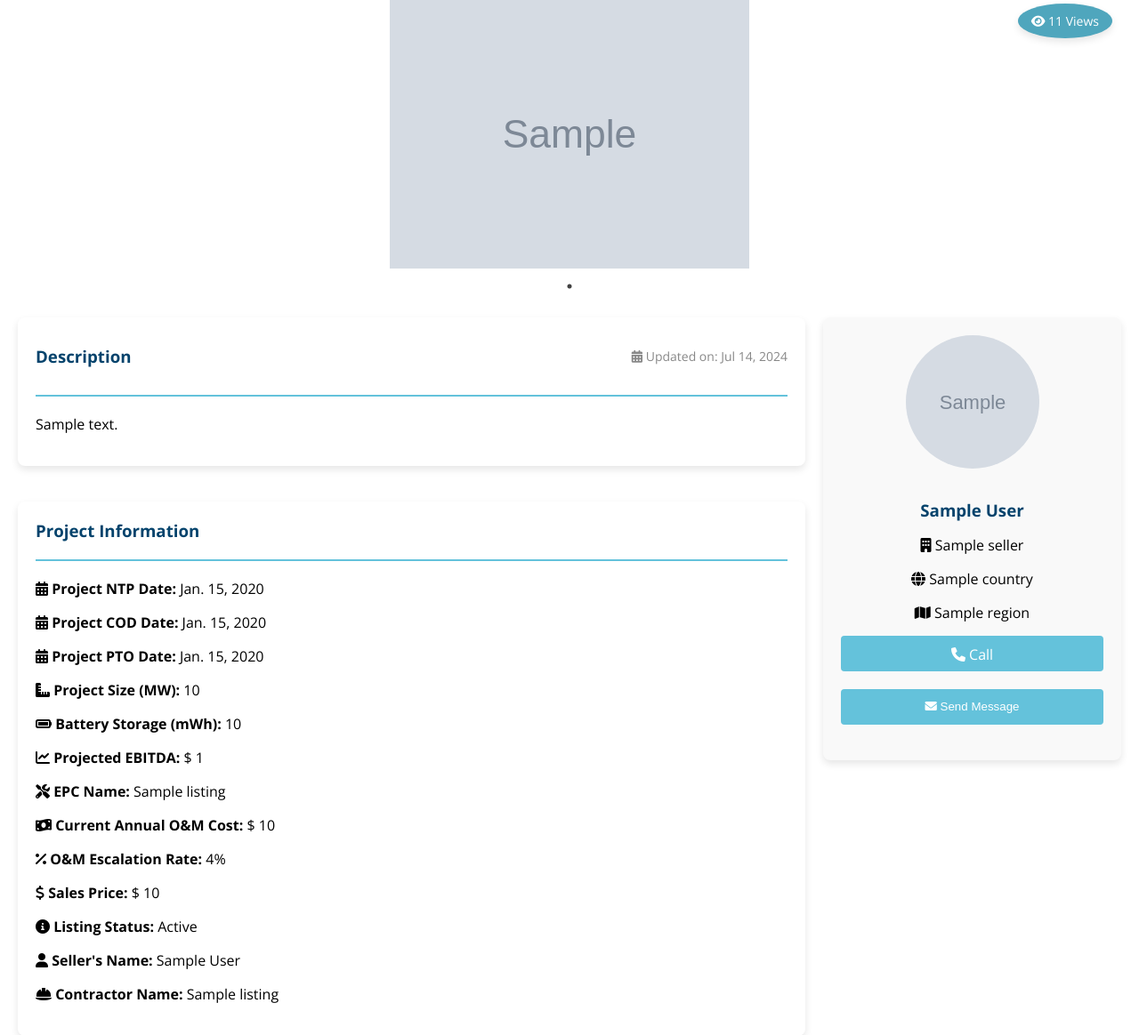
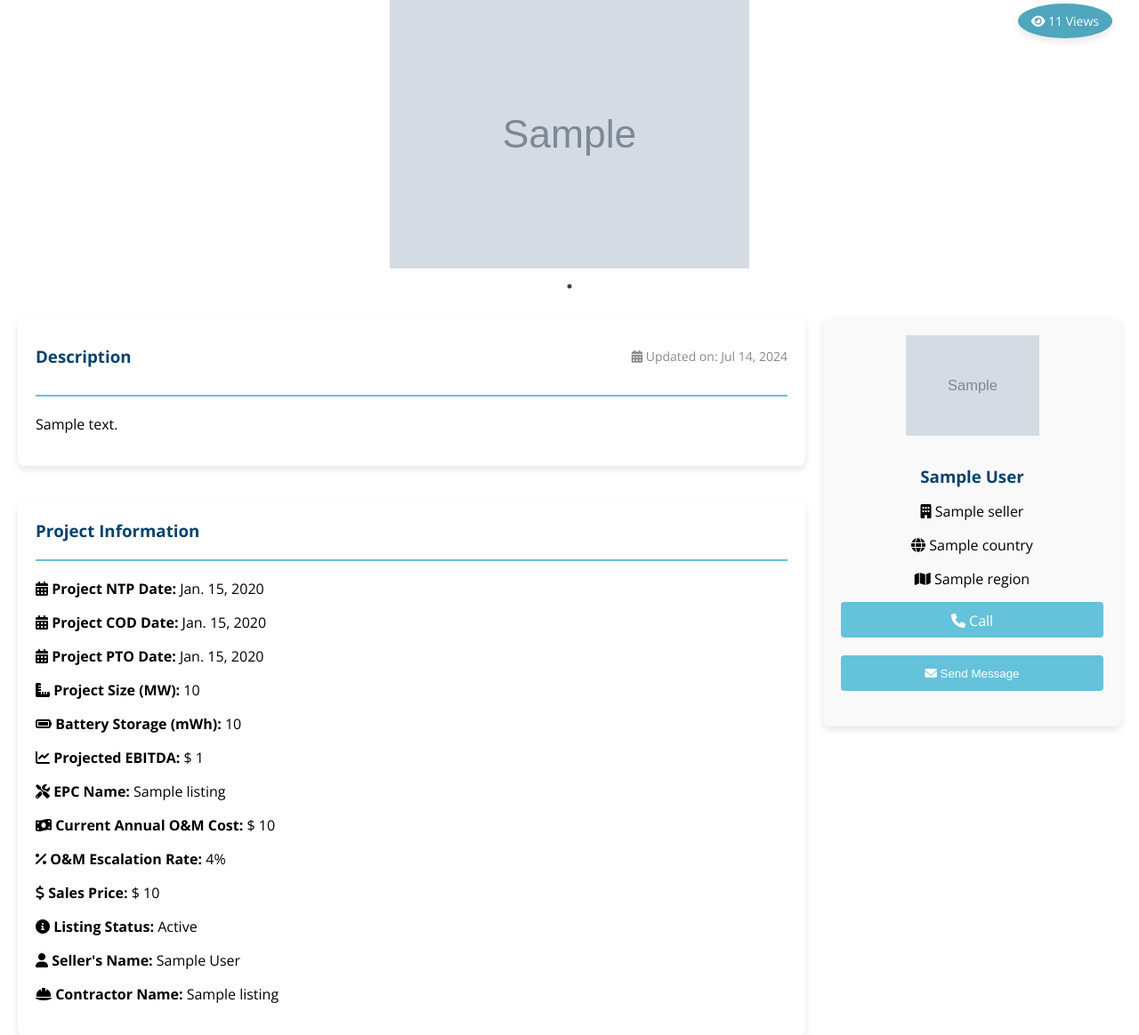
Before and after one commit to nespo/Listing, a Django app: a page that uses templates/base.html in a window 1280 px wide. Shown: the part 226-1390 px from the top of the page at 89% size. Run offline with Django 5.2, Linux system fonts and the light colour scheme; tables that the repository leaves empty hold one stand-in row (values such as "Sample post"); grey boxes marked "Sample" are stand-in pictures; data that the repository does not hold is empty; parts of the project's set-up code (start-up, migrations or seed data) failed here and were passed over; some libraries are stand-ins or nearby versions.

```diff
--- a/static/listing/listing_detail.css
+++ b/static/listing/listing_detail.css
@@ -97,9 +97,10 @@
     align-items: center;
 }
 .listing-seller-profile-image {
-    width: 150px;
-    height: 150px;
-    border-radius: 50%;
+    width: 100%;
+    height: 100%;
+    max-width: 150px;
+    max-height: 150px;
     object-fit: cover;
     margin-bottom: 15px;
 }
```
